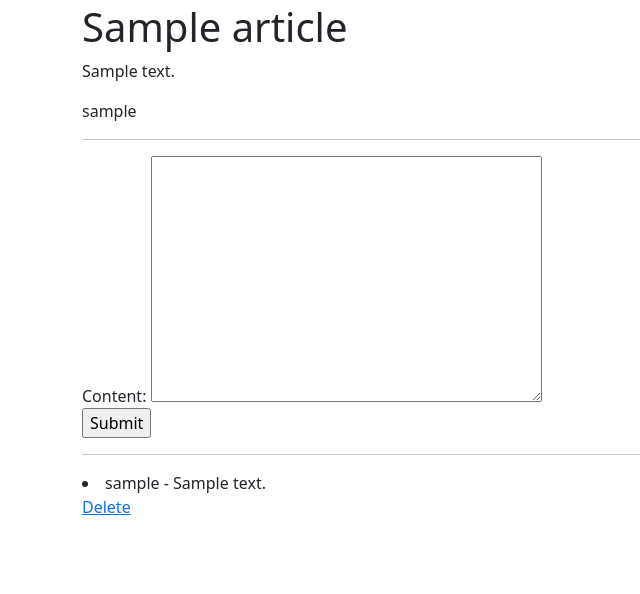
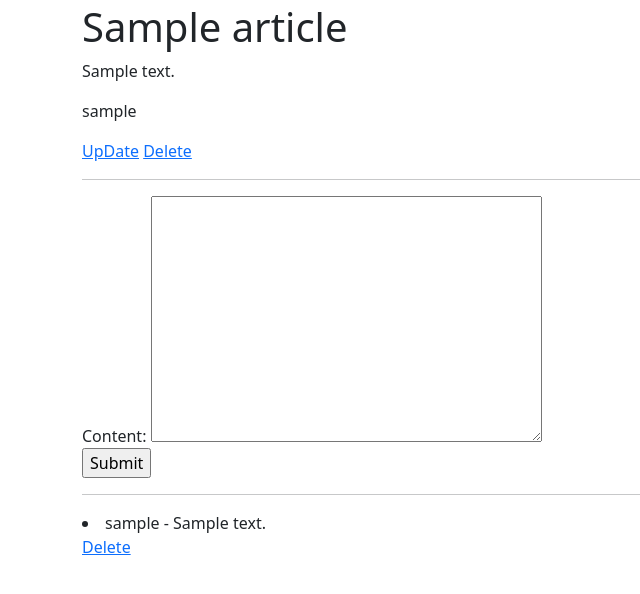
Before and after one commit to Chojungseok/auth, a Django app: page /articles/1/ in a window 1280 px wide. Shown: the part 37-631 px from the top of the page, without its empty margins (0-640 px from the left). Run offline with Django 5.2, Linux system fonts and the light colour scheme; a user stored in the database is signed in; tables that the repository leaves empty hold one stand-in row (values such as "Sample post").

Commit message:
article delete func구현

```diff
--- a/articles/templates/detail.html
+++ b/articles/templates/detail.html
@@ -4,6 +4,11 @@
     <h1>{{article.title}}</h1>
     <p>{{article.content}}</p>
     <p>{{article.user}}</p>
+
+    {% if user == article.user %}
+    <a href="">UpDate</a>
+    <a href="{% url 'articles:delete' article.id %}">Delete</a>
+    {% endif %}
     <hr>
     <form action="{% url 'articles:comment_create' article.id %}" method = 'POST'>
         {% csrf_token %}
--- a/articles/urls.py
+++ b/articles/urls.py
@@ -9,4 +9,5 @@ urlpatterns = [
     path('<int:id>/', views.detail, name='detail'),
     path('<int:article_id>/comments/create', views.comment_create, name='comment_create'),
     path('<int:article_id>/commnets/<int:comment_id>/delete', views.comment_delete, name='comment_delete'),
+    path('<int:id>/delete', views.delete, name='delete'),
 ]
--- a/articles/views.py
+++ b/articles/views.py
@@ -60,3 +60,11 @@ def comment_delete(request, article_id, comment_id):
     if request.user == comment.user:
         comment.delete()
     return redirect('articles:detail', id = article_id)
+
+
+@login_required
+def delete(request, id):
+    article = Article.objects.get(id = id)
+    if request.user == article.user:
+        article.delete()
+    return redirect('articles:index')
```
